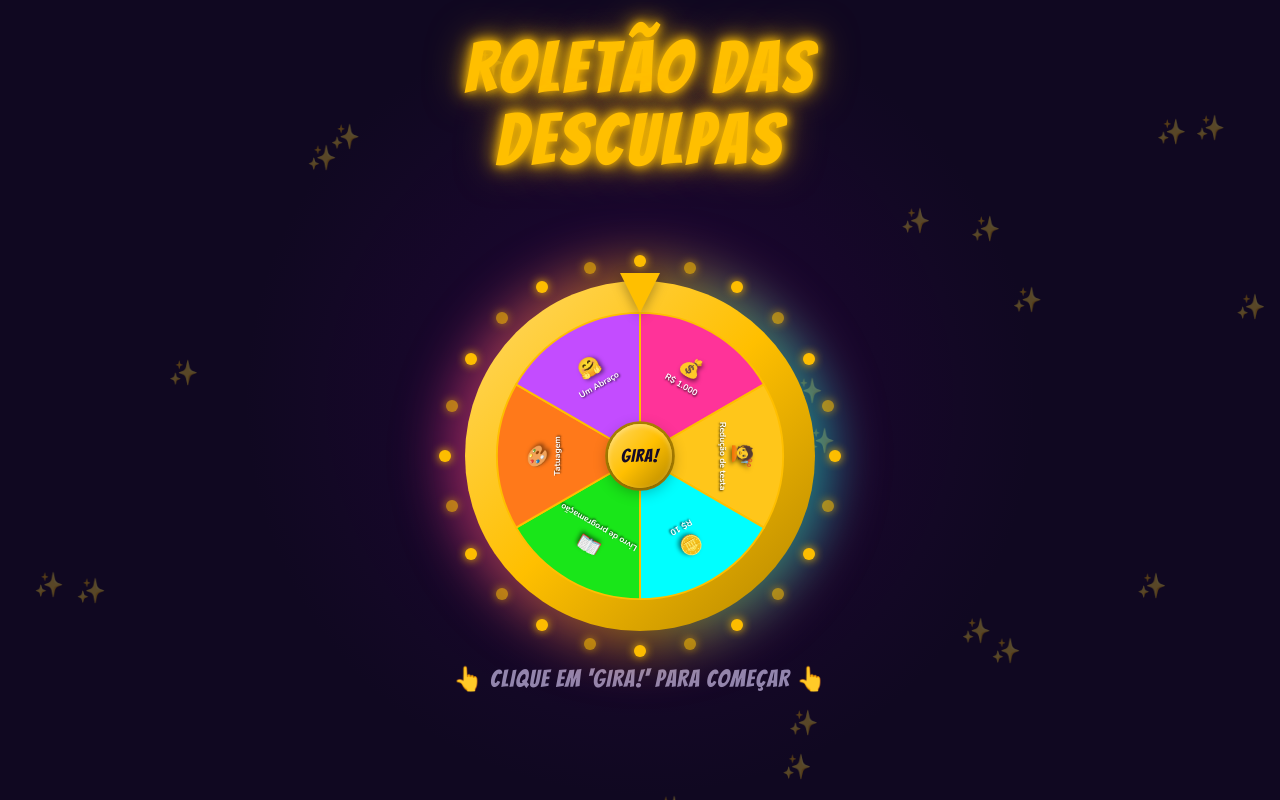
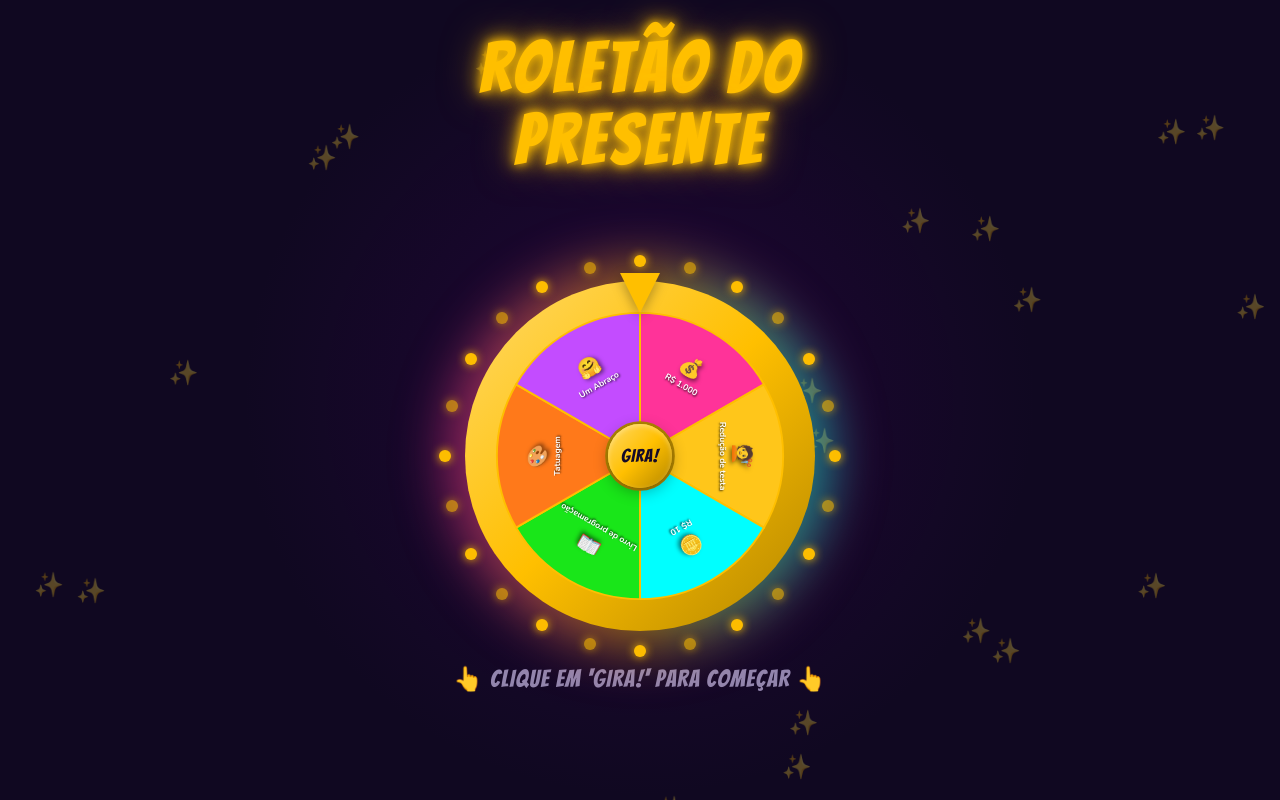
Before and after one commit to maynaradow/roletaodadesculpa, a React (Vite) app: page / in a window 1280 px wide. Built offline with nearby package versions, Linux system fonts and the light colour scheme; the HTML template or start-up script is replaced by a standard one.

Commit message:
Preceding changes

```diff
--- a/src/pages/Index.tsx
+++ b/src/pages/Index.tsx
@@ -65,9 +65,9 @@ const Index = () => {
           <div className="inline-block">
 
             <h1 className="font-display text-4xl sm:text-6xl md:text-7xl text-secondary text-gold-glow leading-tight">
-              ROLETÃO DAS
+              ROLETÃO DO
               <br />
-              DESCULPAS
+              PRESENTE
             </h1>
 
           </div>
```
